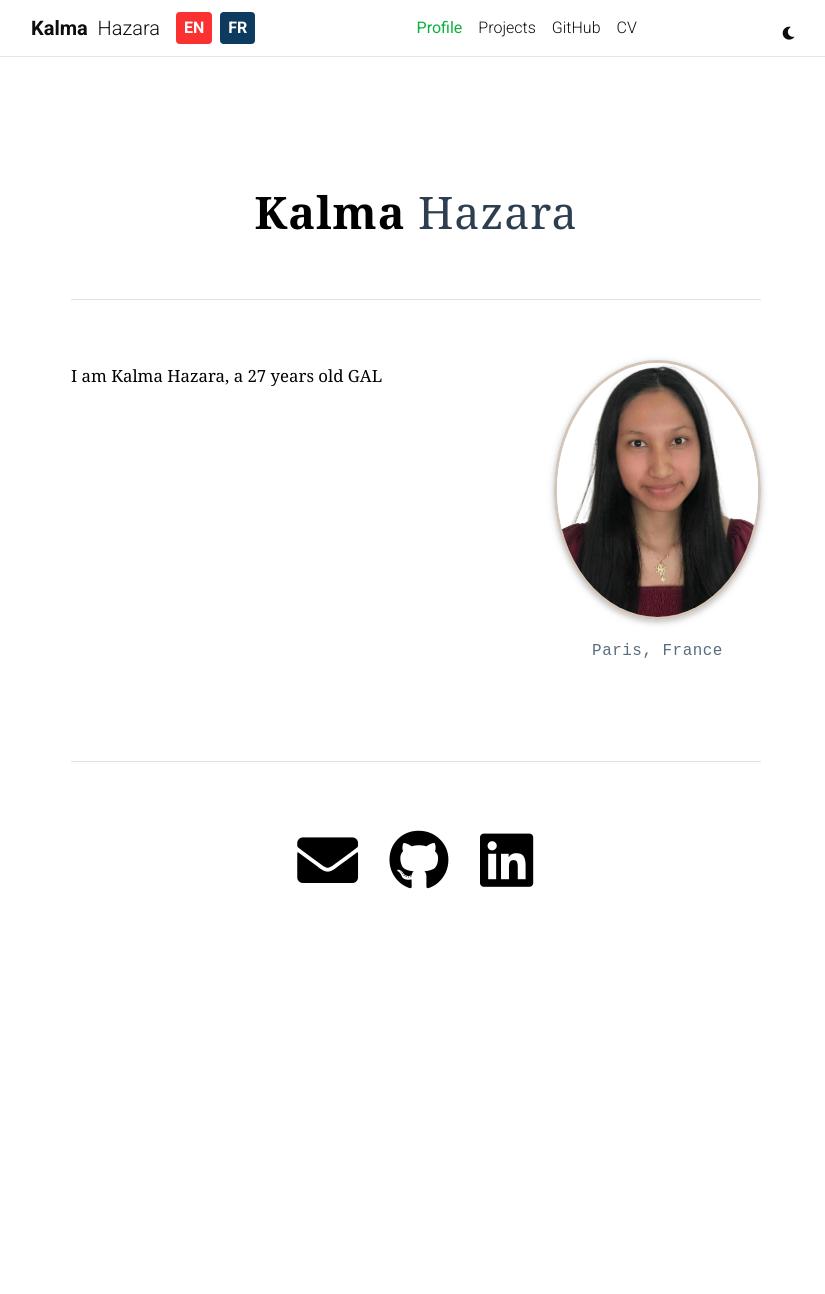
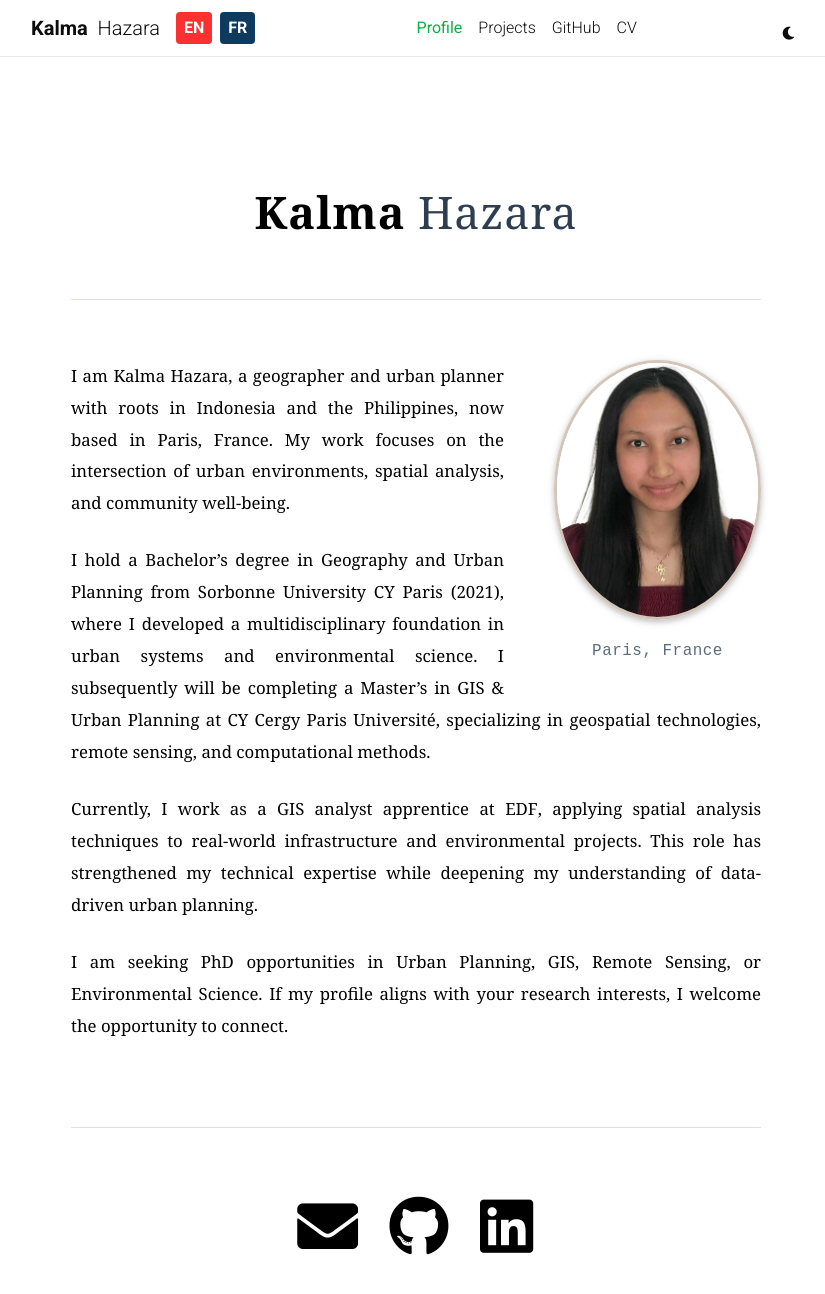
Before and after one commit to kalmahj/kalmahj.github.io, a Jekyll site: the page built from _pages/en/about.md, in a window 1280 px wide and 1400 px high. Shown: the top 1294 px of the window, without its empty margins (224-1049 px from the left). Built offline with Jekyll 4.4.1, drawn with Linux system fonts in a browser that asks for light colours; full-size pictures stand in for the smaller copies a plugin makes; comment, search, counter and statistics services are not loaded; a style sheet for code colours, icons or effects is not loaded.

Commit message:
about markdown

```diff
--- a/_pages/en/about.md
+++ b/_pages/en/about.md
@@ -22,4 +22,10 @@ selected_papers: false # includes a list of papers marked as "selected={true}"
 social: true  # includes social icons at the bottom of the page
 ---
 
-I am **Kalma Hazara**, a {{ 'now' | date: "%Y" | minus: 1998 }} years old GAL
+I am **Kalma Hazara**, a geographer and urban planner with roots in Indonesia and the Philippines, now based in Paris, France. My work focuses on the intersection of urban environments, spatial analysis, and community well-being.
+
+I hold a Bachelor's degree in Geography and Urban Planning from **Sorbonne University CY Paris** (2021), where I developed a multidisciplinary foundation in urban systems and environmental science. I subsequently will be completing a Master's in GIS & Urban Planning at **CY Cergy Paris Université**, specializing in geospatial technologies, remote sensing, and computational methods.
+
+Currently, I work as a GIS analyst apprentice at **EDF**, applying spatial analysis techniques to real-world infrastructure and environmental projects. This role has strengthened my technical expertise while deepening my understanding of data-driven urban planning.
+
+**I am seeking PhD opportunities in Urban Planning, GIS, Remote Sensing, or Environmental Science. If my profile aligns with your research interests, I welcome the opportunity to connect.**
```
